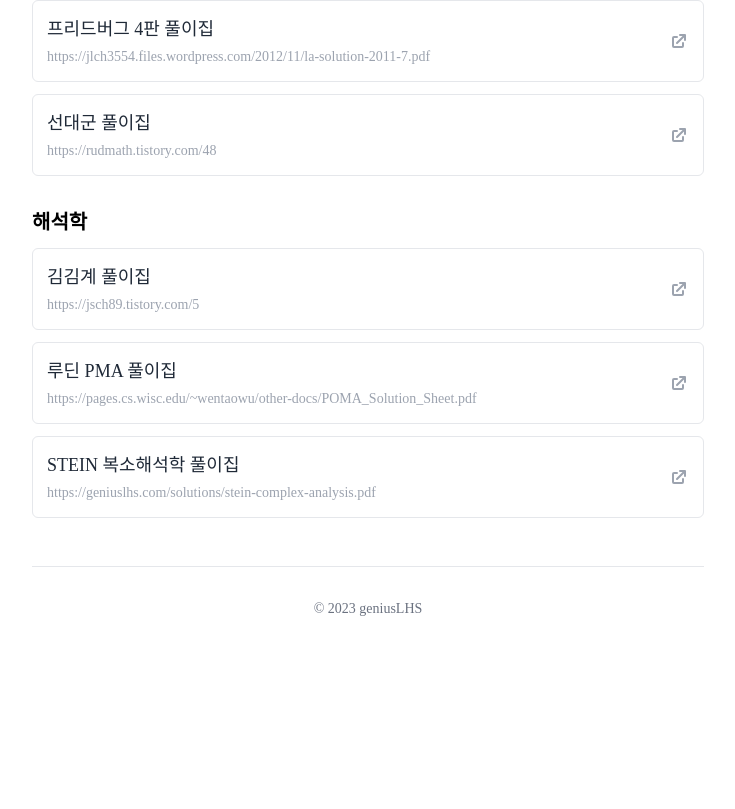
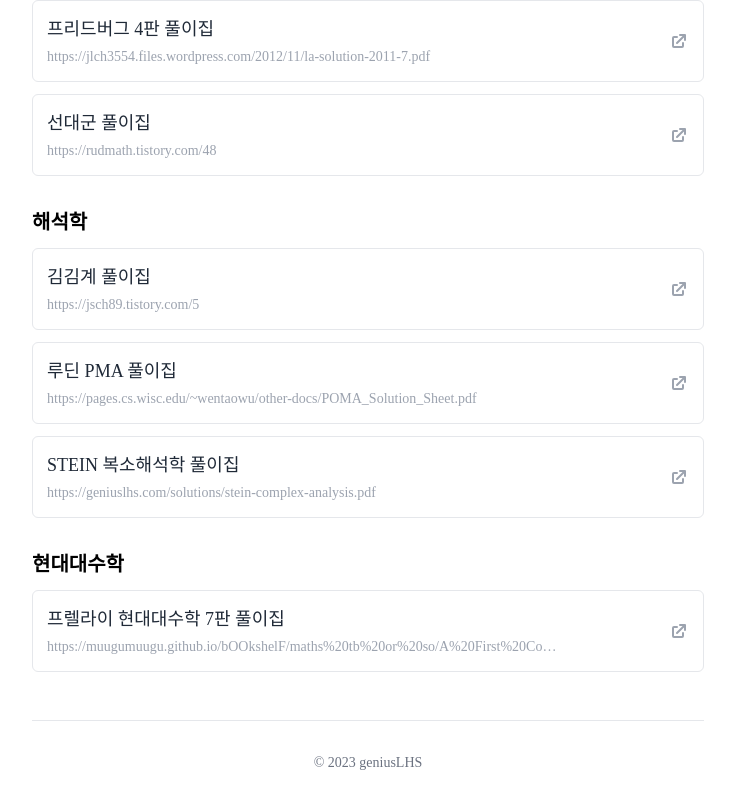
Before and after one commit to geniusLHS/soogwato-solutions, a React (Create React App) app: page / in a window 1280 px wide. Shown: the part 864-1673 px from the top of the page, without its empty margins (272-1007 px from the left). Before the commit the page ends 1531 px from the top, so only its background shows below. Built offline with nearby package versions, Linux system fonts and the light colour scheme; a web font is replaced by a local one.

Commit message:
feat: 프렐라이 현대대수학 7판 풀이집 추가

```diff
--- a/src/App.js
+++ b/src/App.js
@@ -8,29 +8,80 @@ let SubjectItems = [
   {
     subject: "미적분학",
     solutions: [
-      { name: "김홍종 미적분학 (2판) 풀이집", link: "http://goo.gl/kkX9m9", label: "CALC_khj.2" },
-      { name: "김홍종 미적분학 (3판) 탐구문제 풀이집", link: "https://bit.ly/3NVqf9V", label: "CALC_khj.3.adv" },
-      { name: "수1 기출 풀이 및 유형별 자료", link: "https://bit.ly/3TpwsMG", label: "CALC_calc.1.prev" },
-      { name: "수2 기출 풀이 및 유형별 자료", link: "https://bit.ly/41art5z", label: "CALC_calc.2.prev" },
-      { name: "수연도우미 유튜브 채널: 개념 설명 및 기출 문제 풀이", link: "https://www.youtube.com/@snu7244", label: "CALC_yt.snu7244" },
+      {
+        name: "김홍종 미적분학 (2판) 풀이집",
+        link: "http://goo.gl/kkX9m9",
+        label: "CALC_khj.2",
+      },
+      {
+        name: "김홍종 미적분학 (3판) 탐구문제 풀이집",
+        link: "https://bit.ly/3NVqf9V",
+        label: "CALC_khj.3.adv",
+      },
+      {
+        name: "수1 기출 풀이 및 유형별 자료",
+        link: "https://bit.ly/3TpwsMG",
+        label: "CALC_calc.1.prev",
+      },
+      {
+        name: "수2 기출 풀이 및 유형별 자료",
+        link: "https://bit.ly/41art5z",
+        label: "CALC_calc.2.prev",
+      },
+      {
+        name: "수연도우미 유튜브 채널: 개념 설명 및 기출 문제 풀이",
+        link: "https://www.youtube.com/@snu7244",
+        label: "CALC_yt.snu7244",
+      },
     ],
   },
   {
     subject: "선형대수학",
     solutions: [
       // { name: "프리드버그 풀이집", link: "https://math.berkeley.edu/~nadler/110fall2012", label: "LINE_friedberg" },
-      { name: "프리드버그 4판 풀이집", link: "https://jlch3554.files.wordpress.com/2012/11/la-solution-2011-7.pdf", label: "LINE_friedberg.4" },
-      { name: "선대군 풀이집", link: "https://rudmath.tistory.com/48", label: "LINE_line.and.group" },
+      {
+        name: "프리드버그 4판 풀이집",
+        link: "https://jlch3554.files.wordpress.com/2012/11/la-solution-2011-7.pdf",
+        label: "LINE_friedberg.4",
+      },
+      {
+        name: "선대군 풀이집",
+        link: "https://rudmath.tistory.com/48",
+        label: "LINE_line.and.group",
+      },
     ],
   },
   {
     subject: "해석학",
     solutions: [
-      { name: "김김계 풀이집", link: "https://jsch89.tistory.com/5", label: "ANLY_kkk" },
+      {
+        name: "김김계 풀이집",
+        link: "https://jsch89.tistory.com/5",
+        label: "ANLY_kkk",
+      },
       // { name: "베이비루딘 풀이집 1", link: "https://rudmath.tistory.com/46", label: "ANLY_rudin.PMA(1)" },
       // { name: "베이비루딘 풀이집 2", link: "https://www.csie.ntu.edu.tw/~b89089/old/math/pma/index.html", label: "ANLY_rudin.PMA(2)" },
-      { name: "루딘 PMA 풀이집", link: "https://pages.cs.wisc.edu/~wentaowu/other-docs/POMA_Solution_Sheet.pdf", label: "ANLY_rudin.PMA(3)" },
-      { name: "STEIN 복소해석학 풀이집", link: "https://geniuslhs.com/solutions/stein-complex-analysis.pdf", label: "ANLY_stein.complex", new: true },
+      {
+        name: "루딘 PMA 풀이집",
+        link: "https://pages.cs.wisc.edu/~wentaowu/other-docs/POMA_Solution_Sheet.pdf",
+        label: "ANLY_rudin.PMA(3)",
+      },
+      {
+        name: "STEIN 복소해석학 풀이집",
+        link: "https://geniuslhs.com/solutions/stein-complex-analysis.pdf",
+        label: "ANLY_stein.complex",
+        new: true,
+      },
+    ],
+  },
+  {
+    subject: "현대대수학",
+    solutions: [
+      {
+        name: "프렐라이 현대대수학 7판 풀이집",
+        link: "https://muugumuugu.github.io/bOOkshelF/maths%20tb%20or%20so/A%20First%20Course%20in%20Abstract%20Algebra%20-%20John%20B%20Fraleigh%20-%20Solution%20Manual.pdf",
+        label: "ABST_fraleigh.7",
+      },
     ],
   },
 ];
@@ -41,18 +92,31 @@ function App() {
       <div className="max-w-2xl mx-auto w-full space-y-12">
         <header className="space-y-3">
           <h1 className="text-3xl md:text-[2.5rem] font-semibold">
-            <img alt="soogwato-logo" src="logo.png" className="h-12 inline mr-1 pb-2"></img> 수과토 Solution
+            <img
+              alt="soogwato-logo"
+              src="logo.png"
+              className="h-12 inline mr-1 pb-2"
+            ></img>{" "}
+            수과토 Solution
           </h1>
-          <p className="text-base md:text-lg text-gray-600">솔루션 및 기출 문제 풀이를 분야별로 모았습니다.</p>
+          <p className="text-base md:text-lg text-gray-600">
+            솔루션 및 기출 문제 풀이를 분야별로 모았습니다.
+          </p>
           <Notice />
         </header>
         {/* <UnimeItem></UnimeItem> */}
         <div className="space-y-8">
           {SubjectItems.map((item, idx) => (
-            <SubjectItem key={idx} name={item.subject} item={item.solutions}></SubjectItem>
+            <SubjectItem
+              key={idx}
+              name={item.subject}
+              item={item.solutions}
+            ></SubjectItem>
           ))}
         </div>
-        <footer className="mt-12 w-full border-t border-gray-200 pt-8 text-center text-sm text-gray-500">© {new Date().getFullYear()} geniusLHS</footer>
+        <footer className="mt-12 w-full border-t border-gray-200 pt-8 text-center text-sm text-gray-500">
+          © {new Date().getFullYear()} geniusLHS
+        </footer>
       </div>
     </div>
   );
```
Also changed, not shown: .codesandbox/tasks.json (added).
